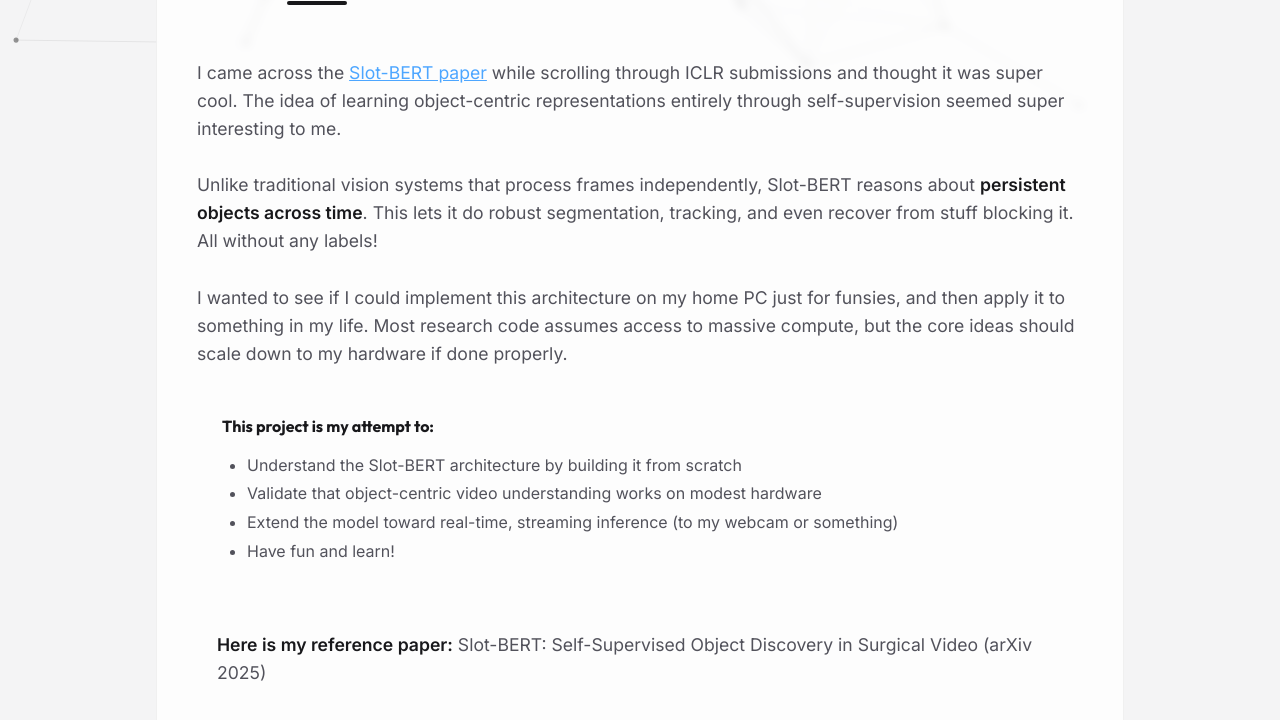
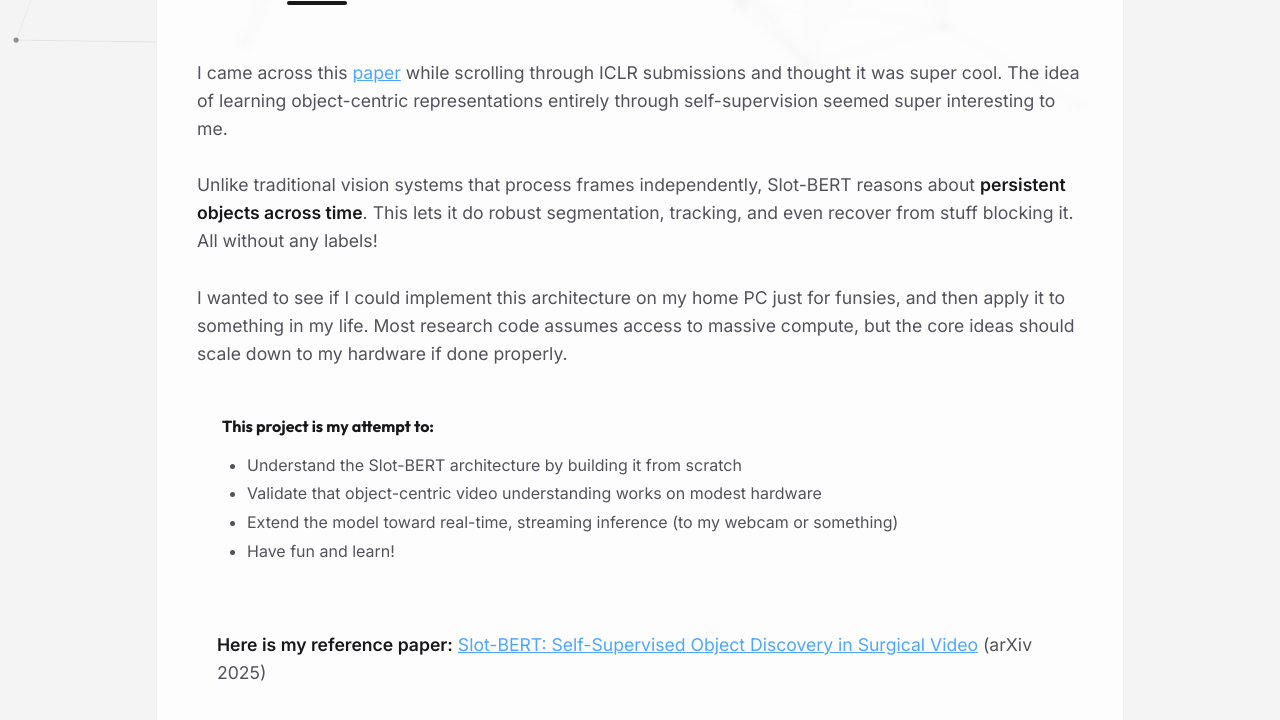
Before and after one commit to rishabh-tole/rishabh-website, a plain HTML site: page projects/slotbert.html in a window 1280 px wide. Shown: the part 658-1378 px from the top of the page. Drawn offline with nearby package versions, Linux system fonts and the light colour scheme.

Commit message:
update link text and styling

```diff
--- a/projects/slotbert.html
+++ b/projects/slotbert.html
@@ -74,8 +74,8 @@
             <div id="motivation" style="margin-bottom: 60px;">
                 <h2>Motivation</h2>
                 <p>
-                    I came across the <a href="https://arxiv.org/abs/2501.12477?utm_source=chatgpt.com" target="_blank"
-                        style="color: #4da6ff; text-decoration: underline;">Slot-BERT paper</a> while scrolling through
+                    I came across this <a href="https://arxiv.org/abs/2501.12477?utm_source=chatgpt.com" target="_blank"
+                        style="color: #4da6ff; text-decoration: underline;">paper</a> while scrolling through
                     ICLR
                     submissions and thought it was super
                     cool. The idea of learning object-centric representations entirely through self-supervision seemed
@@ -106,7 +106,8 @@
                     style="margin-top: 25px; padding: 15px 20px; background: rgba(255,255,255,0.03); border-radius: 8px; border-left: 3px solid var(--accent-primary);">
                     <strong>Here is my reference paper:</strong>
                     <a href="https://arxiv.org/abs/2501.12477" target="_blank"
-                        style="color: var(--accent-primary);">Slot-BERT: Self-Supervised Object Discovery in Surgical
+                        style="color: #4da6ff; text-decoration: underline;">Slot-BERT: Self-Supervised Object Discovery
+                        in Surgical
                         Video</a> (arXiv 2025)
                 </p>
             </div>
```
